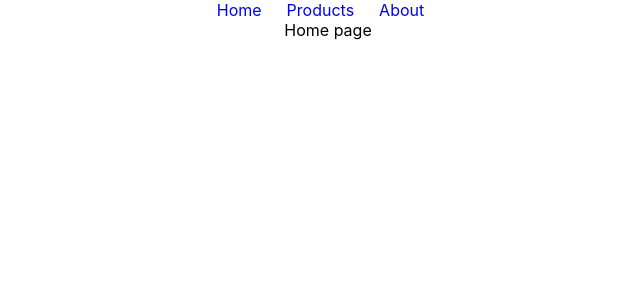
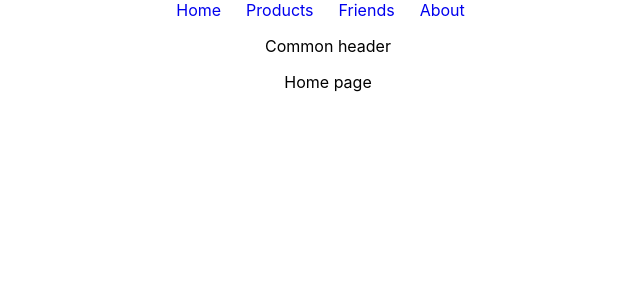
Before and after one commit to sowmik-sec/explore-routes-recap, a React (Create React App) app: page /home in a window 1280 px wide. Shown: the top 300 px of the page, without its empty margins (312-952 px from the left). Built offline with nearby package versions, Linux system fonts and the light colour scheme.

Commit message:
nested route and outlet for shared component

```diff
--- /dev/null
+++ b/src/components/Friends/Friends.js
@@ -0,0 +1,11 @@
+import React from "react";
+
+const Friends = () => {
+  return (
+    <div>
+      <h2>I have no good friend</h2>
+    </div>
+  );
+};
+
+export default Friends;
--- a/src/components/Header/Header.js
+++ b/src/components/Header/Header.js
@@ -5,10 +5,13 @@ import "./Header.css";
 const Header = () => {
   return (
     <div className="header">
-      <Link to="/home">Home</Link>
-      <Link to="/products">Products</Link>
-
-      <Link to="/about">About</Link>
+      <nav>
+        <Link to="/home">Home</Link>
+        <Link to="/products">Products</Link>
+        <Link to="/friends">Friends</Link>
+        <Link to="/about">About</Link>
+      </nav>
+      <p>Common header</p>
     </div>
   );
 };
--- a/src/components/Home/Home.js
+++ b/src/components/Home/Home.js
@@ -2,12 +2,7 @@ import React from "react";
 import Header from "../Header/Header";
 
 const Home = () => {
-  return (
-    <div>
-      <Header></Header>
-      Home page
-    </div>
-  );
+  return <div>Home page</div>;
 };
 
 export default Home;
--- a/src/components/Products/Products.js
+++ b/src/components/Products/Products.js
@@ -2,12 +2,7 @@ import React from "react";
 import Header from "../Header/Header";
 
 const Products = () => {
-  return (
-    <div>
-      <Header></Header>
-      These are products.
-    </div>
-  );
+  return <div>These are products.</div>;
 };
 
 export default Products;
--- /dev/null
+++ b/src/layout/Main.js
@@ -0,0 +1,14 @@
+import React from "react";
+import { Outlet } from "react-router-dom";
+import Header from "../components/Header/Header";
+
+const Main = () => {
+  return (
+    <div>
+      <Header />
+      <Outlet />
+    </div>
+  );
+};
+
+export default Main;
```
Also changed, not shown: src/App.js (+13 -3 lines).
